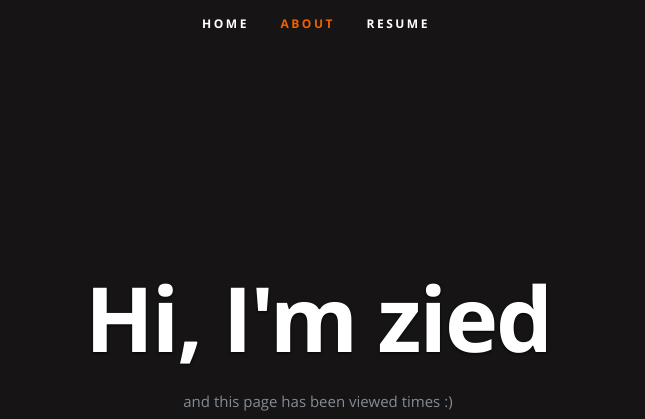
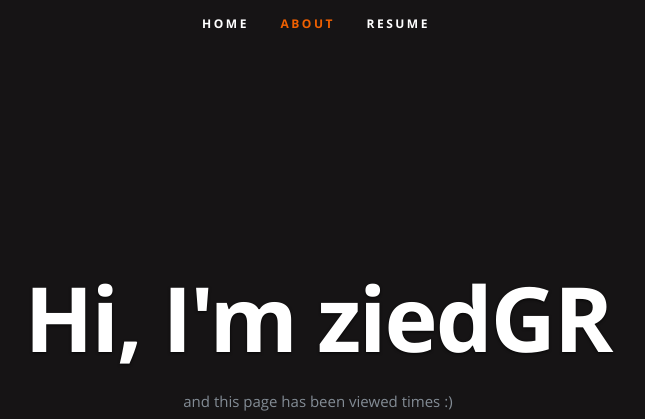
Before and after one commit to zeeepii/azure-resume, a plain HTML site: page frontend/index.html in a window 1280 px wide. Shown: the top 419 px of the page, without its empty margins (324-969 px from the left). Drawn offline with nearby package versions, Linux system fonts and the light colour scheme; no server answers.

Commit message:
index-test2

```diff
--- a/frontend/index.html
+++ b/frontend/index.html
@@ -54,7 +54,7 @@
 
       <div class="row banner">
          <div class="banner-text">
-            <h1 class="responsive-headline">Hi, I'm zied</h1>
+            <h1 class="responsive-headline">Hi, I'm ziedGR</h1>
 
             <p>and this page has been viewed <a id="counter"></a> times :) </p>
             <ul class="social">
```
